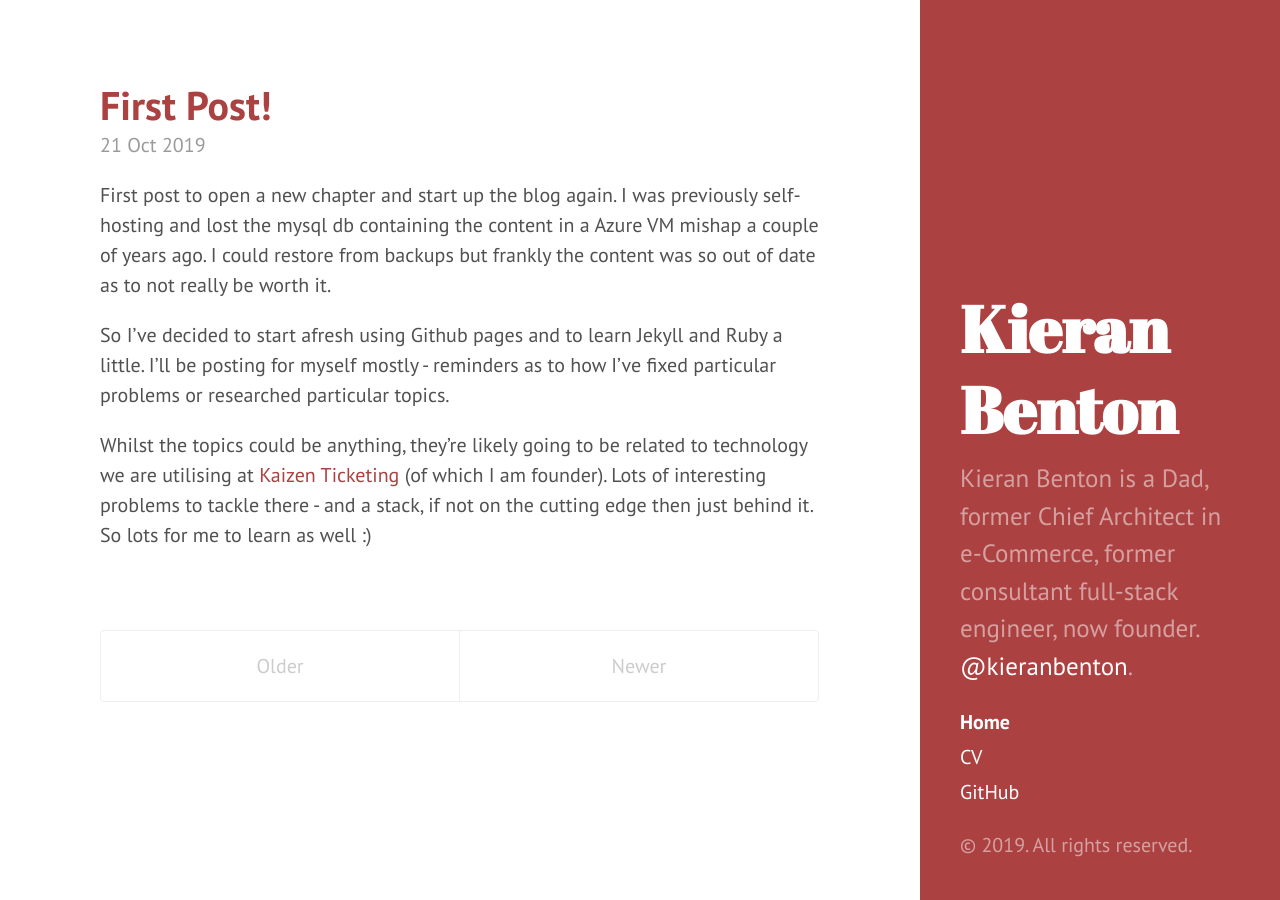
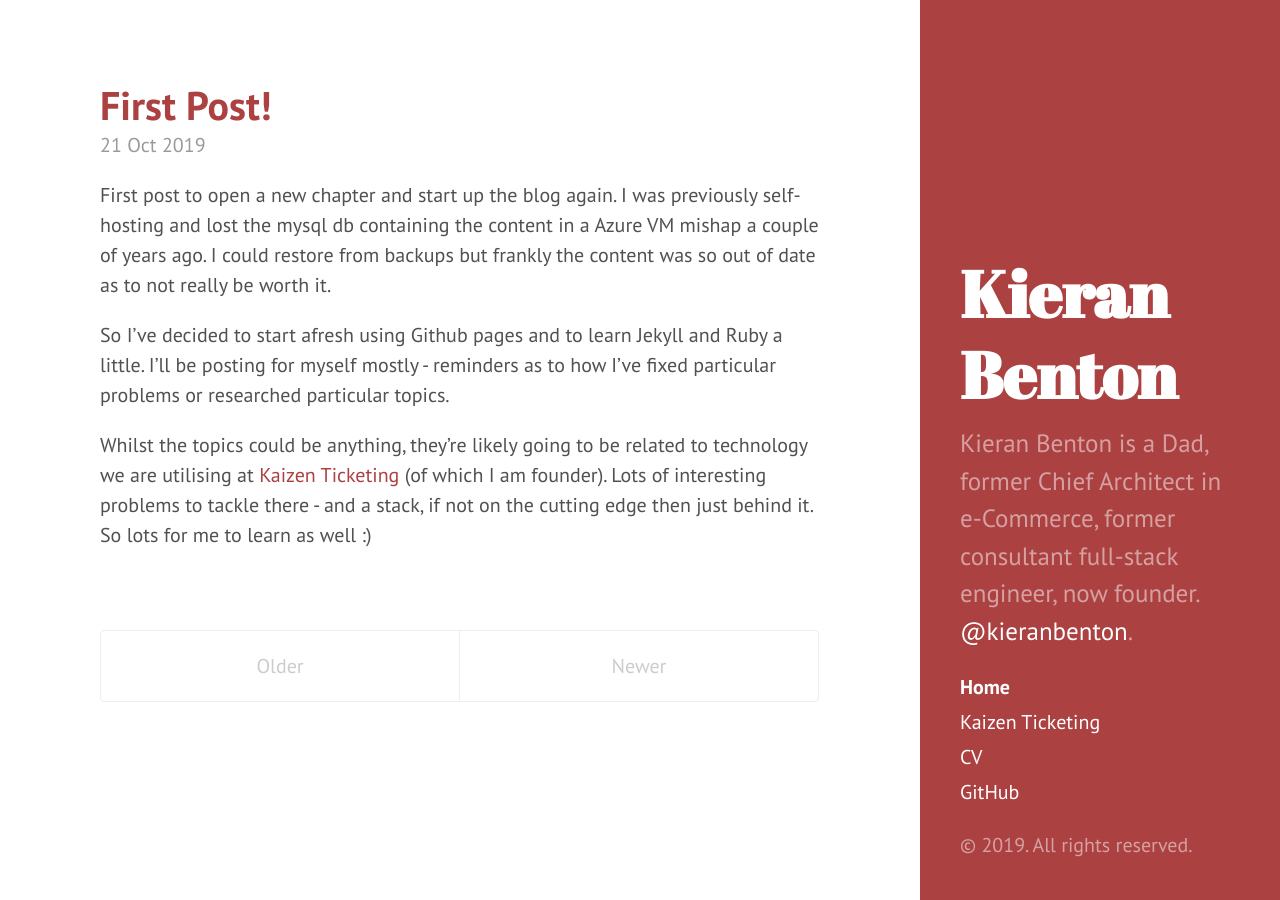
Before and after one commit to kieranbenton/blog, a Jekyll site: the page built from index.html, in a window 1280 px wide. Built offline with Jekyll 4.4.1, drawn with Linux system fonts in a browser that asks for light colours; the list of posts is cut into pages by our own code.

Commit message:
Add link to kaizen.

```diff
--- a/_includes/sidebar.html
+++ b/_includes/sidebar.html
@@ -26,6 +26,7 @@
         {% endif %}
       {% endfor %}
 
+      <a class="sidebar-nav-item" href="http://www.kaizenticketing.com">Kaizen Ticketing</a>
       <a class="sidebar-nav-item" href="{{ site.github.repo }}/CV.pdf">CV</a>
       <a class="sidebar-nav-item" href="{{ site.github.repo }}">GitHub</a>
     </nav>
```
